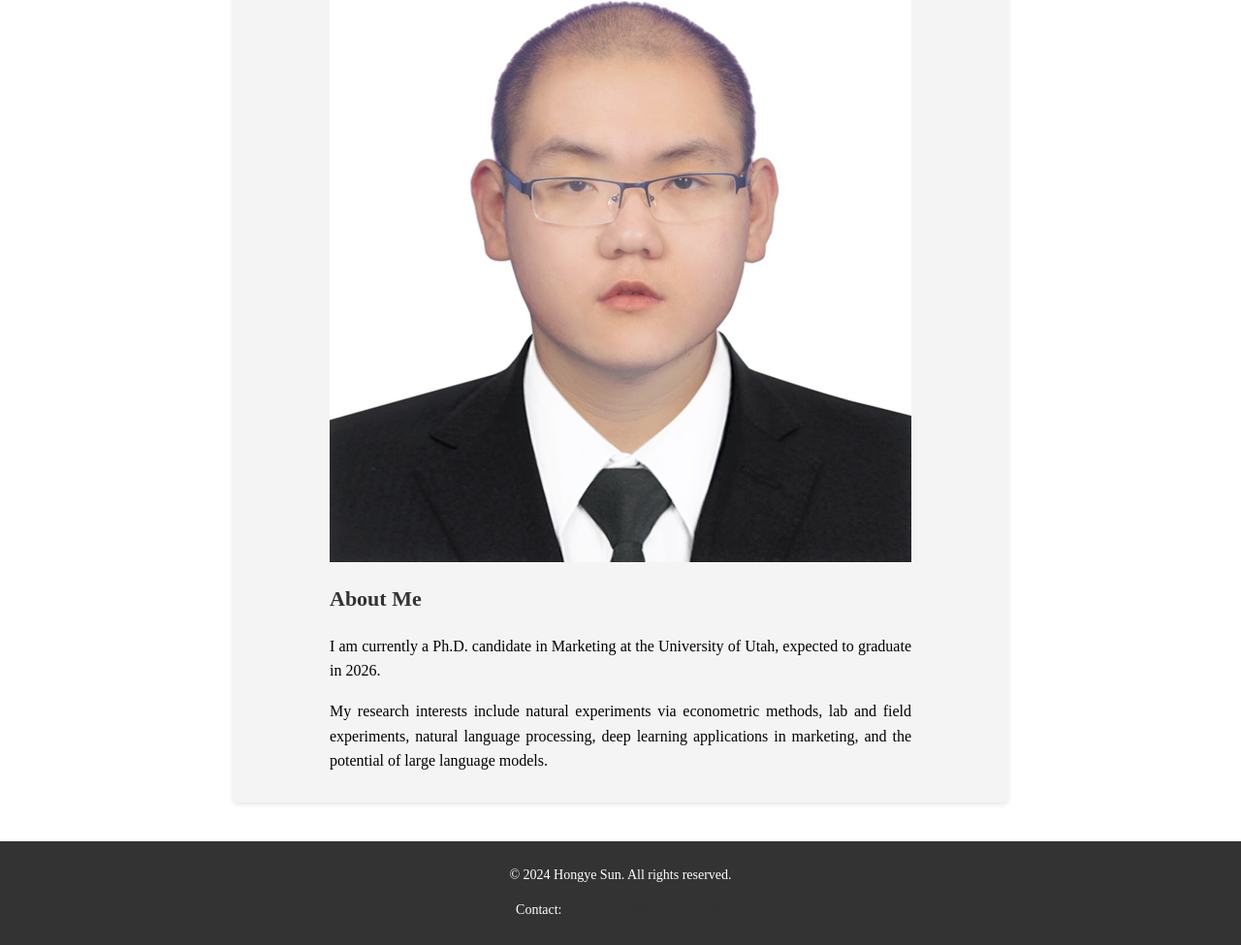
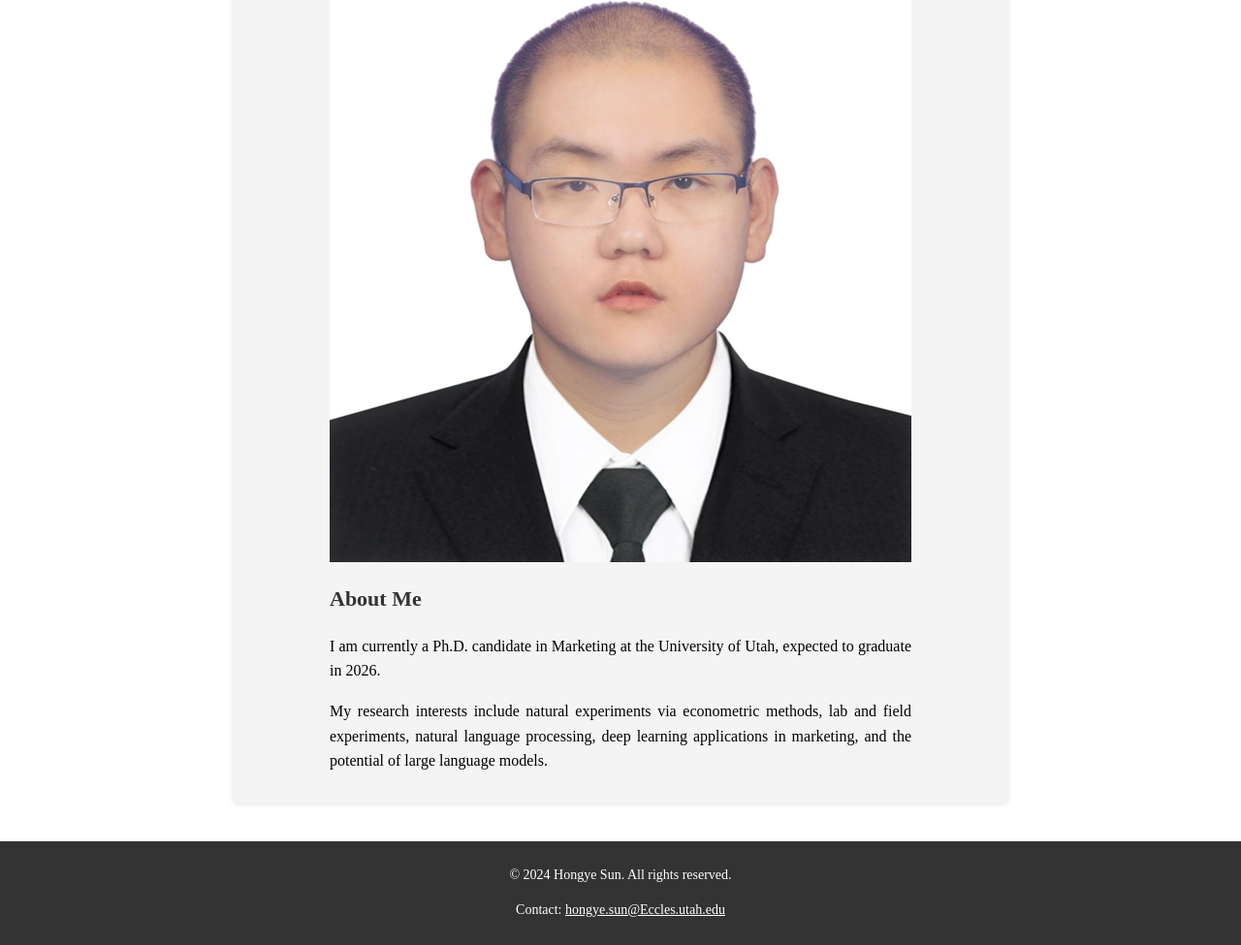
Before and after one commit to howiesun1024/personal-website, a plain HTML site: page index.html in a window 1280 px wide. Shown: the part 170-1145 px from the top of the page at 97% size. Drawn offline with Linux system fonts and the light colour scheme.

Commit message:
Update complete CSS file including footer styles

```diff
--- a/style.css
+++ b/style.css
@@ -120,3 +120,12 @@ footer {
     text-align: center;
     font-size: 14px;
 }
+
+footer a {
+    color: #fff;
+    text-decoration: underline;
+}
+
+footer a:hover {
+    color: #ddd;
+}
```
